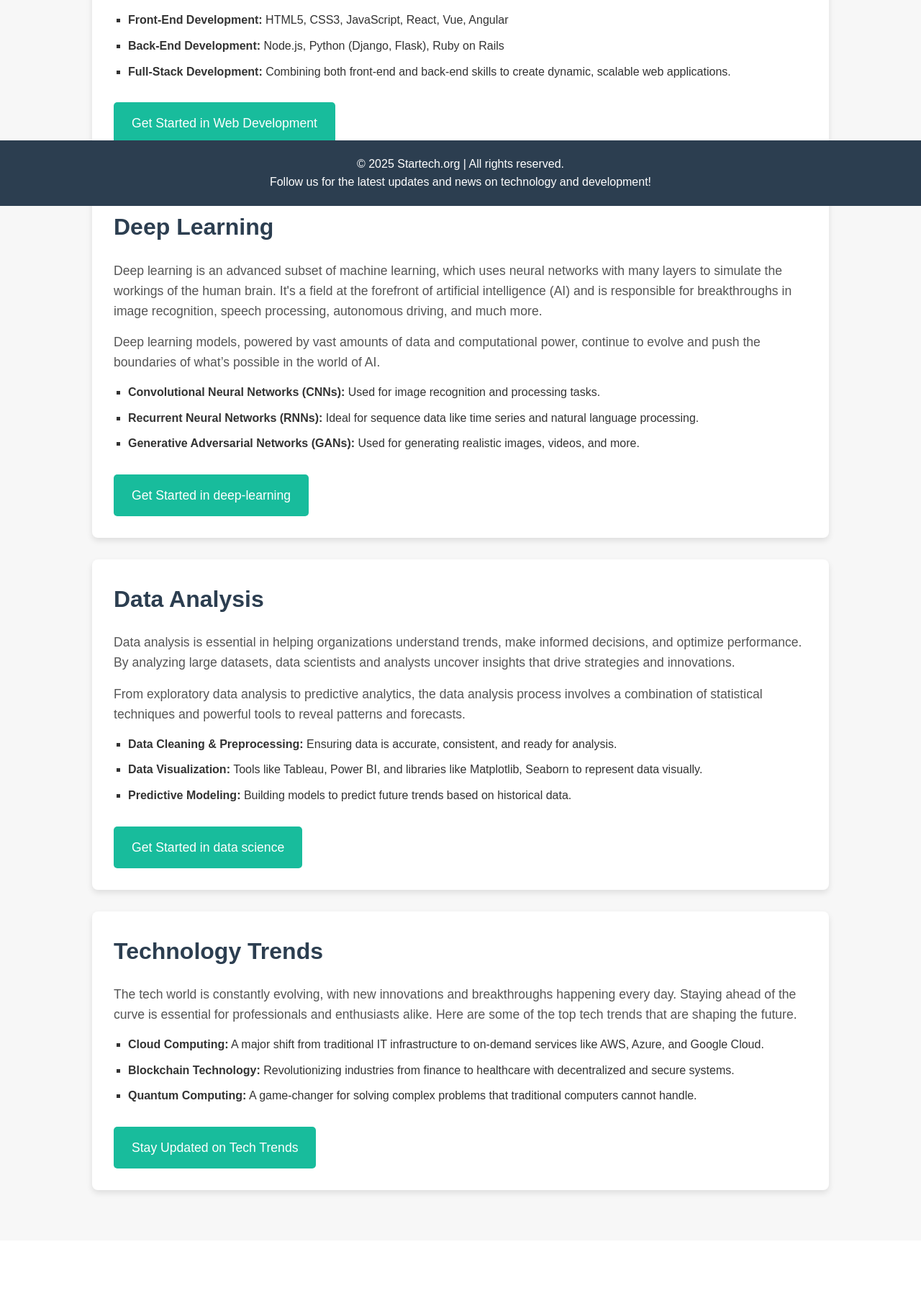
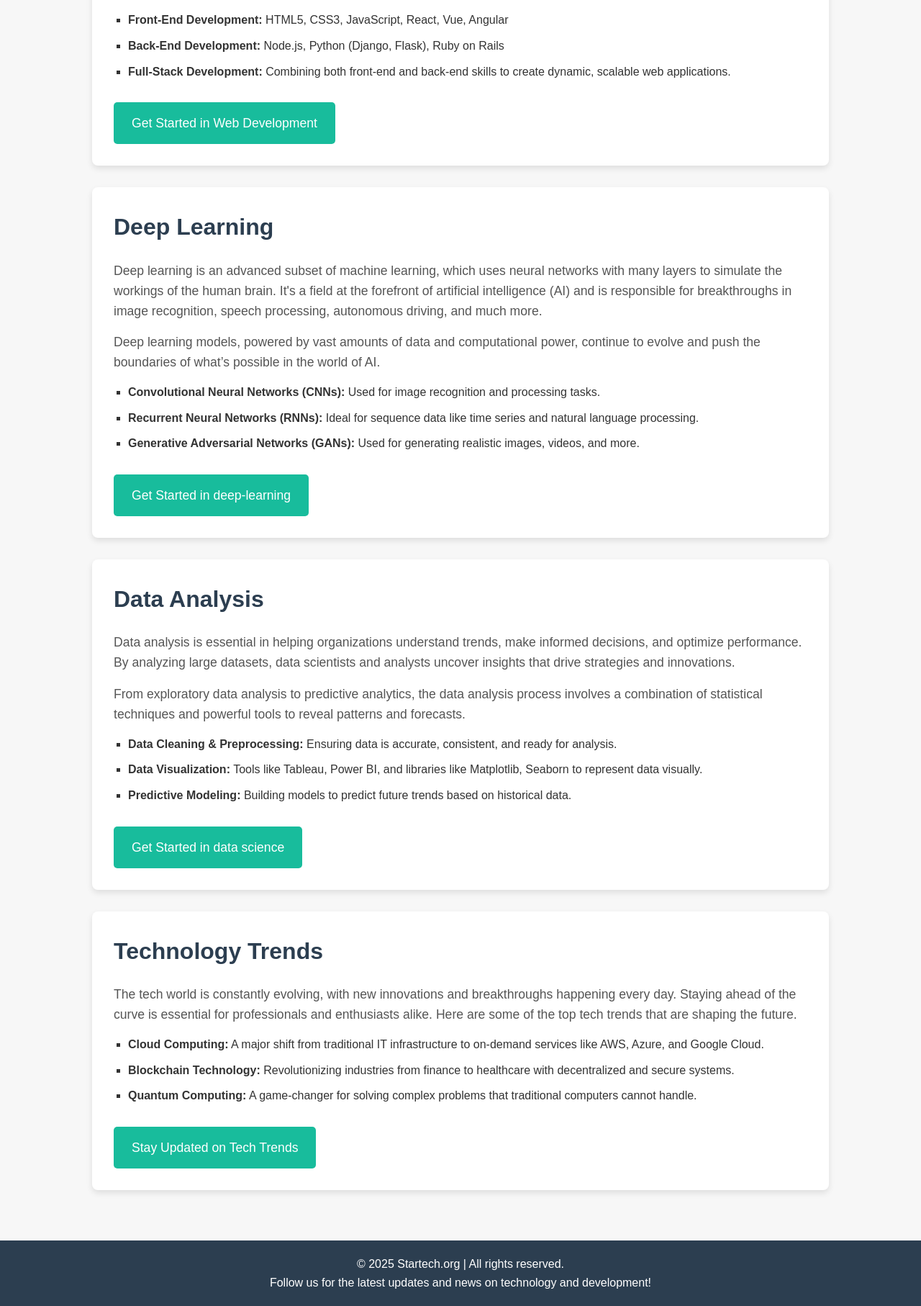
Before and after one commit to Abr254/Startech, a Django app: page / in a window 1280 px wide. Shown: the part 514-2328 px from the top of the page at 72% size. Before the commit the page ends 2175 px from the top, so only its background shows below. Run offline with Django 5.2, Linux system fonts and the light colour scheme.

Commit message:
Update home.html

```diff
--- a/regis/templates/home.html
+++ b/regis/templates/home.html
@@ -105,7 +105,7 @@
             padding: 20px;
             background-color: #2C3E50;
             color: white;
-            position: fixed;
+            position: ;
             width: 100%;
             bottom: 0;
         }
```
